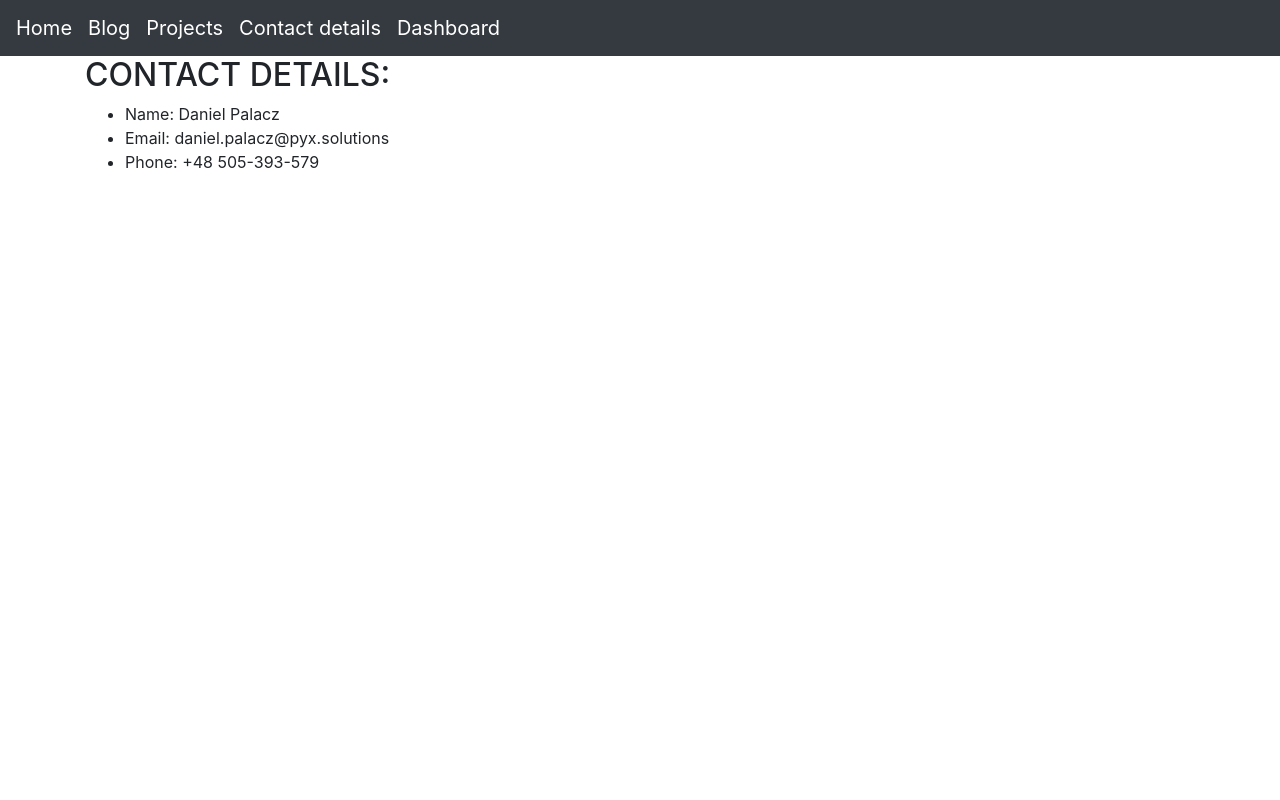
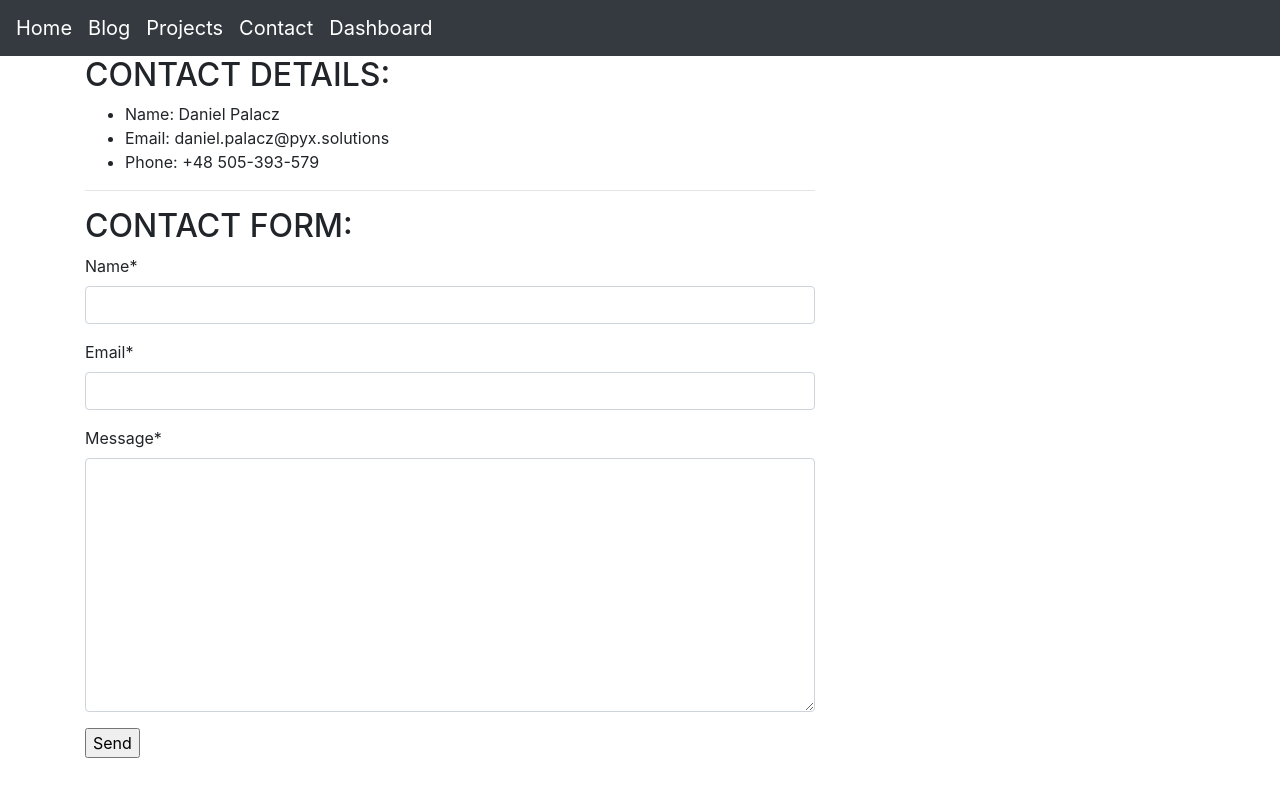
Before and after one commit to DanielPalacz/DjangoSimpleBlogApp, a Django app: page /contact/ in a window 1280 px wide. Run offline with Django 5.2, Linux system fonts and the light colour scheme; some libraries are stand-ins or nearby versions.

Commit message:
adds/changes contact form

```diff
--- /dev/null
+++ b/mysite/blog/forms.py
@@ -0,0 +1,6 @@
+from django import forms
+
+class ContactForm(forms.Form):
+    name = forms.CharField(max_length=100, required=True)
+    email = forms.EmailField(required=True)
+    message = forms.CharField(widget=forms.Textarea, required=True, label="Message")
--- a/mysite/blog/templates/blog/base.html
+++ b/mysite/blog/templates/blog/base.html
@@ -20,7 +20,7 @@
       <a class="navbar-brand" href="{% url 'blog:home' %}">Home</a>
       <a class="navbar-brand" href="{% url 'blog:blog' %}">Blog</a>
       <a class="navbar-brand" href="{% url 'blog:projects' %}">Projects</a>
-      <a class="navbar-brand" href="{% url 'blog:contact_details' %}">Contact details</a>
+      <a class="navbar-brand" href="{% url 'blog:contact' %}">Contact</a>
       <a class="navbar-brand" href="{% url 'login:dashboard' %}">Dashboard</a>
 
 
--- /dev/null
+++ b/mysite/blog/templates/blog/contact.html
@@ -0,0 +1,36 @@
+{% extends "blog/base.html" %}
+
+{% block title %}
+Contact page.
+{% endblock %}
+
+{% load crispy_forms_tags %}
+
+{% block content %}
+		<div class="main container" id="contact">
+			<h2 align="left">CONTACT DETAILS:</h2>
+			<div class="row">
+			<div class="col-8">
+				<ul>
+					<li>Name: Daniel Palacz</li>
+					<li>Email: daniel.palacz@pyx.solutions</li>
+					<li>Phone: +48 505-393-579</li>
+				</ul>
+				<hr>
+				</div>
+			</div>
+
+			<h2 align="left">CONTACT FORM:</h2>
+			<div class="row">
+				<div class="col-8">
+				<form method="post" action="/contact/" class="form-group">
+					{% csrf_token %}
+					{{form|crispy}}
+					<input type="submit" value="Send">
+				</form>
+				</div>
+			</div>
+		</div>
+
+
+{% endblock %}
--- a/mysite/blog/templates/blog/contact_details.html
+++ /dev/null
@@ -1,21 +0,0 @@
-{% extends "blog/base.html" %}
-
-{% block title %}
-Contact details page.
-{% endblock %}
-
-
-{% block content %}
-		<div class="main container" id="contact_details">
-			<h2 align="left">CONTACT DETAILS:</h2>
-			<ul>
-				<li>Name: Daniel Palacz</li>
-				<li>Email: daniel.palacz@pyx.solutions</li>
-				<li>Phone: +48 505-393-579</li>
-			</ul>
-		</div>
-
-
-
-
-{% endblock %}
--- a/mysite/blog/urls.py
+++ b/mysite/blog/urls.py
@@ -5,7 +5,7 @@ app_name = 'blog'
 
 urlpatterns = [
     path('', views.home, name='home'),
-    path('contact/', views.contact_details, name='contact_details'),
+    path('contact/', views.contact, name='contact'),
     path('projects/', views.projects, name='projects'),
     path('blog/', views.blog, name='blog'),
     path('blog/<slug:post_slug>/', views.post_single, name='post_single'),
--- a/mysite/blog/views.py
+++ b/mysite/blog/views.py
@@ -1,15 +1,36 @@
-from django.shortcuts import render, HttpResponse, get_object_or_404
+from django.shortcuts import render, HttpResponse, get_object_or_404, HttpResponseRedirect
+from django.core.mail import send_mail
 from .models import Post
-from django.contrib.auth.decorators import login_required
+# from django.contrib.auth.decorators import login_required
+from .forms import ContactForm
 
 
 def home(request):
     return render(request, "blog/home.html", {})
 
 
-def contact_details(request):
-    return render(request, "blog/contact_details.html", {})
+def contact(request):
+    if request.method == 'POST':
+        form = ContactForm(request.POST)
+        if form.is_valid():
+            # Get form data
+            name = form.cleaned_data['name']
+            email = form.cleaned_data['email']
+            message = form.cleaned_data['message']
 
+            # Send the email
+            send_mail(
+                subject=f"Message from {name} [{email}]",  # Subject of the email
+                message=message,  # Message content
+                from_email='daniel.palacz@pyx.solutions',  # From email
+                recipient_list=['daniel.palacz@pyx.solutions'],  # Recipient email list
+                fail_silently=False,  # Raise exception if the email fails to send
+            )
+            return HttpResponseRedirect("/contact/")
+
+    else:
+        form = ContactForm()
+        return render(request, "blog/contact.html", {"form": form})
 
 def projects(request):
     return render(request, "blog/projects.html", {})
```
Also changed, not shown: mysite/mysite/settings.py (+16 -1 lines).
